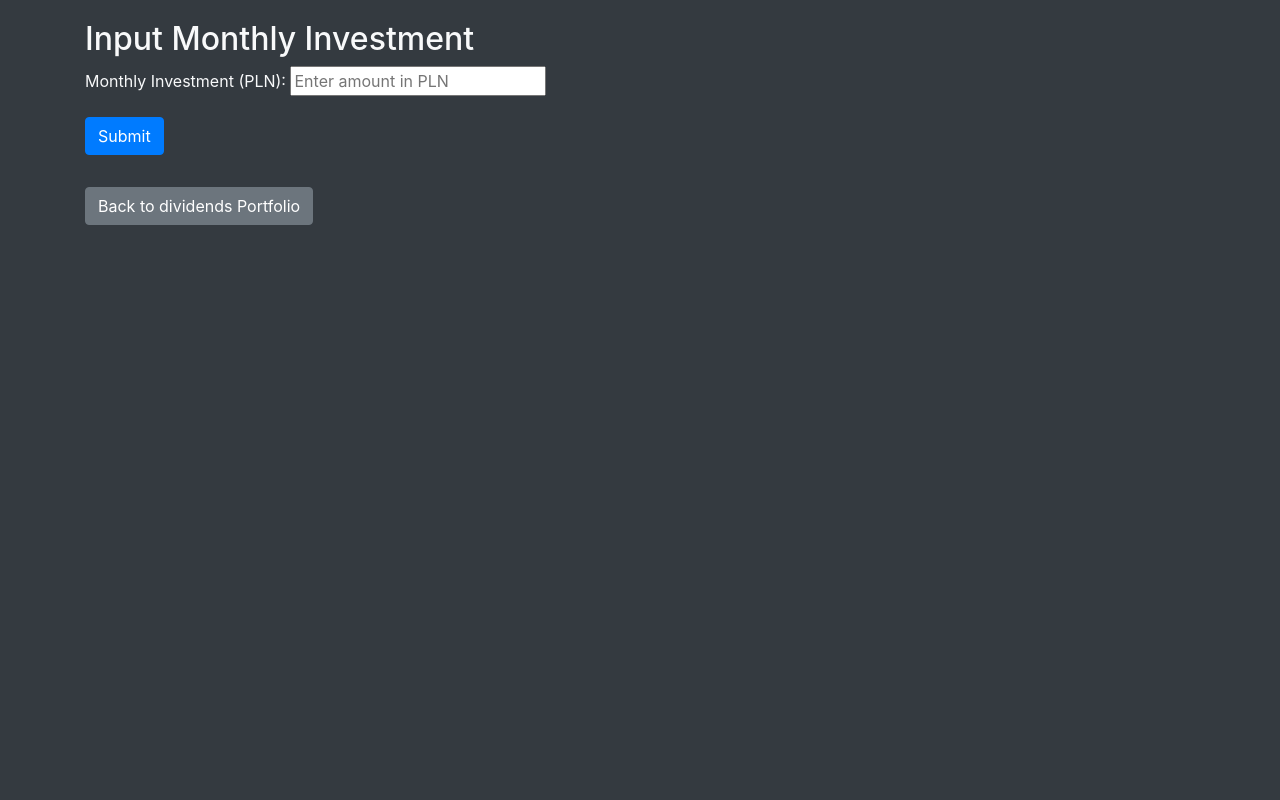
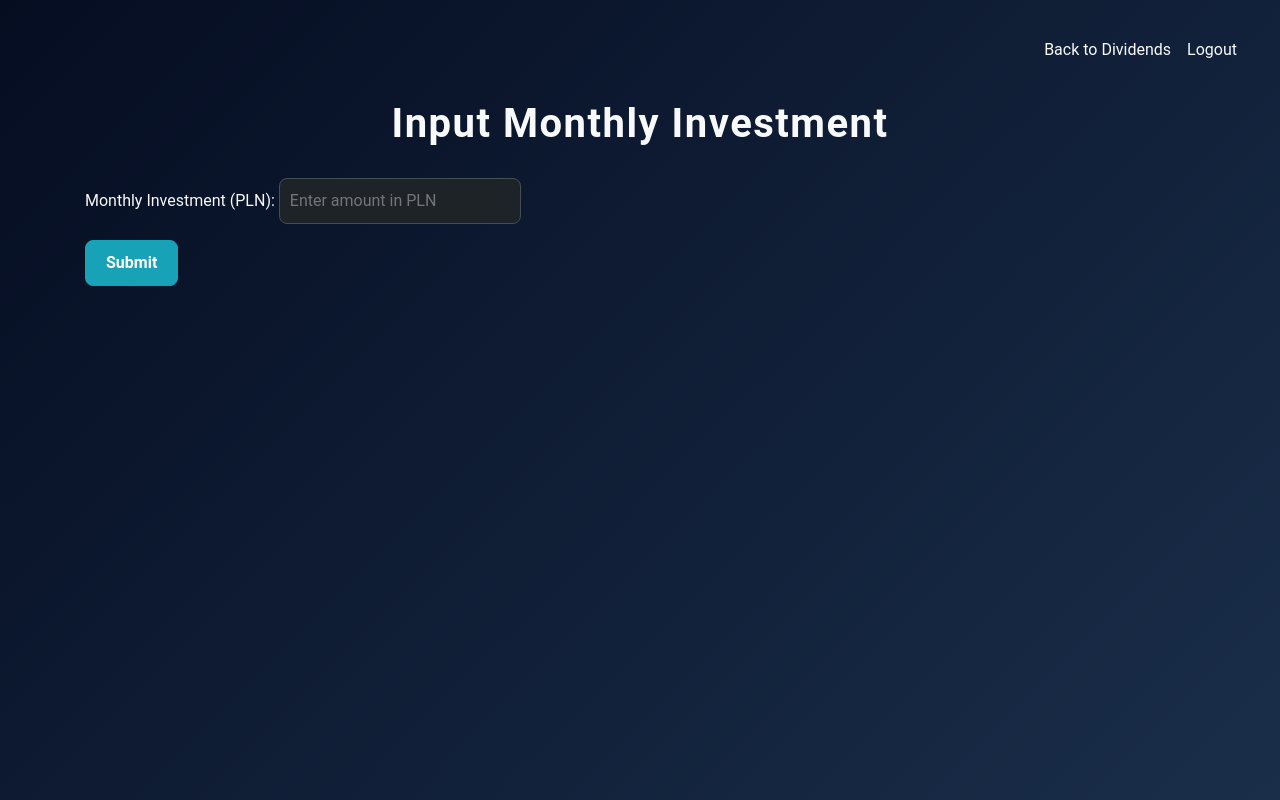
Before and after one commit to SURFLOU/DividendCity, a Django app: page /input_investment/ in a window 1280 px wide. Run offline with Django 4.2, Linux system fonts and the light colour scheme; the visitor is signed in with stand-in values (Sample User, id 1); parts of the project's set-up code (start-up, migrations or seed data) failed here and were passed over; some libraries are stand-ins or nearby versions.

Commit message:
feat: added new frontend for input_investment template

```diff
--- a/Dywidendy_GPW/templates/input_investment.html
+++ b/Dywidendy_GPW/templates/input_investment.html
@@ -3,22 +3,137 @@
 <html lang="en">
 <head>
 {% block head %}
-{{ block.super }}
+    {{ block.super }}
     <meta charset="UTF-8">
     <meta name="viewport" content="width=device-width, initial-scale=1.0">
     <title>Input Investment</title>
     <link rel="stylesheet" href="https://stackpath.bootstrapcdn.com/bootstrap/4.5.2/css/bootstrap.min.css">
     <style>
         body {
-            background-color: #343a40;
+            background: linear-gradient(135deg, #050d21, #1a2e4a);
             color: #f8f9fa;
             padding: 20px;
+            font-family: 'Roboto', sans-serif;
+        }
+
+        h2 {
+            font-size: 2.5rem;
+            font-weight: bold;
+            text-align: center;
+            margin-bottom: 30px;
+            letter-spacing: 1.5px;
+        }
+
+        .navbar-custom {
+            border-radius: 8px;
+            padding: 10px 15px;
+            margin-bottom: 20px;
+        }
+
+        .navbar-custom .navbar-brand,
+        .navbar-custom .nav-link {
+            color: #f8f9fa;
+            font-size: 1rem;
+        }
+
+        .navbar-custom .nav-link:hover {
+            color: #17a2b8;
+        }
+
+        .form-control-dark {
+            background-color: rgba(33, 37, 41, 0.9);
+            color: #f8f9fa;
+            border: 1px solid #454d55;
+            border-radius: 8px;
+            padding: 10px;
+            box-shadow: inset 0 2px 4px rgba(0, 0, 0, 0.1);
+            transition: background-color 0.3s ease, box-shadow 0.3s ease;
+        }
+
+        .form-control-dark:focus {
+            background-color: #2a2f36;
+            box-shadow: 0 0 5px rgba(23, 162, 184, 0.5);
+            border-color: #17a2b8;
+            color: #f8f9fa;
+        }
+
+        .form-control-dark::placeholder {
+            color: #6c757d;
+        }
+
+        input[type="number"] {
+            -moz-appearance: textfield;
+        }
+
+        input[type="number"]::-webkit-outer-spin-button,
+        input[type="number"]::-webkit-inner-spin-button {
+            -webkit-appearance: none;
+            margin: 0;
+        }
+
+        input[type="number"] {
+            background-color: rgba(33, 37, 41, 0.9);
+            color: #f8f9fa;
+            border: 1px solid #454d55;
+            border-radius: 8px;
+            padding: 10px;
+            transition: background-color 0.3s ease, color 0.3s ease;
+        }
+
+        input[type="number"]:focus {
+            background-color: #2a2f36;
+            color: #f8f9fa;
+            box-shadow: 0 0 5px rgba(23, 162, 184, 0.5);
+            border-color: #17a2b8;
+        }
+
+        .btn-primary {
+            background-color: #17a2b8;
+            border-color: #17a2b8;
+            border-radius: 8px;
+            padding: 10px 20px;
+            font-size: 1rem;
+            font-weight: bold;
+            transition: background-color 0.3s ease, border-color 0.3s ease;
+        }
+
+        .btn-primary:hover {
+            background-color: #138496;
+            border-color: #117a8b;
+        }
+
+        .btn-secondary {
+            background-color: #6c757d;
+            border-color: #6c757d;
+            border-radius: 8px;
+            padding: 10px 20px;
+            font-size: 1rem;
+            font-weight: bold;
+            transition: background-color 0.3s ease, border-color 0.3s ease;
+        }
+
+        .btn-secondary:hover {
+            background-color: #5a6268;
+            border-color: #545b62;
         }
     </style>
 {% endblock head %}
 </head>
 <body>
 {% block content %}
+    <nav class="navbar navbar-expand-lg navbar-custom">
+        <div class="collapse navbar-collapse show" id="navbarNav">
+            <ul class="navbar-nav ml-auto">
+                <li class="nav-item">
+                    <a class="nav-link" href="{% url 'dividends' %}">Back to Dividends</a>
+                </li>
+                <li class="nav-item">
+                    <a class="nav-link" href="{% url 'logout' %}">Logout</a>
+                </li>
+            </ul>
+        </div>
+    </nav>
+
     <div class="container">
         <h2>Input Monthly Investment</h2>
         <form method="post">
@@ -26,7 +141,6 @@
             {{ form.as_p }}
             <button type="submit" class="btn btn-primary">Submit</button>
         </form>
-        <a href="{% url 'dividends' %}" class="btn btn-secondary mt-3">Back to dividends Portfolio</a>
     </div>
 {% endblock content %}
 </body>
```
Also changed, not shown: Dywidendy_GPW/templates/dividend_calendar.html (+10 -0 lines).
